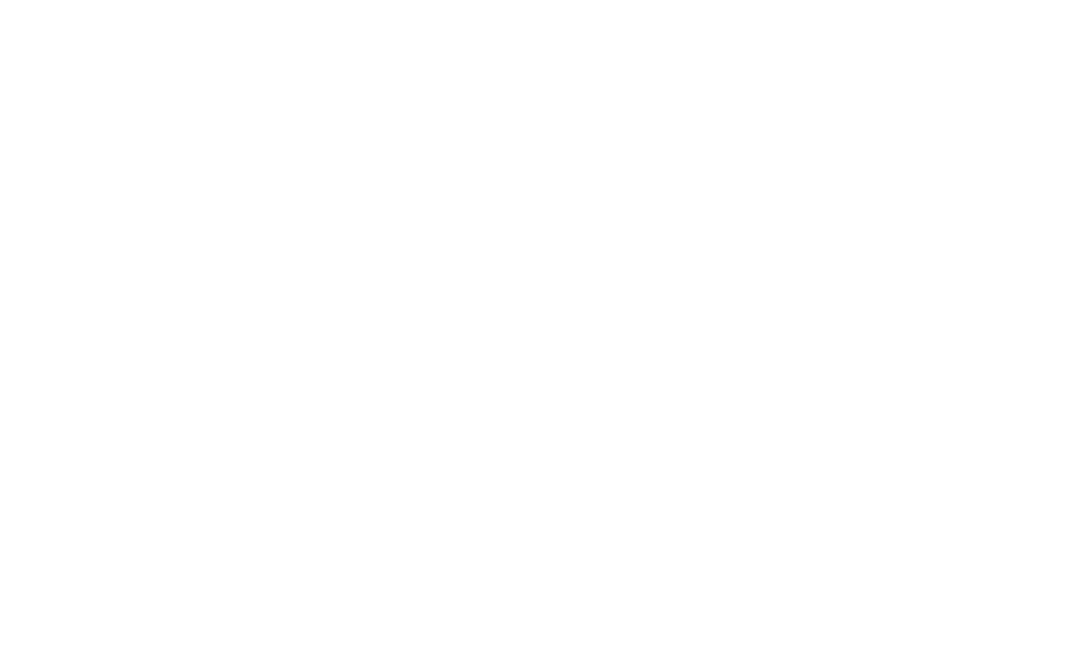
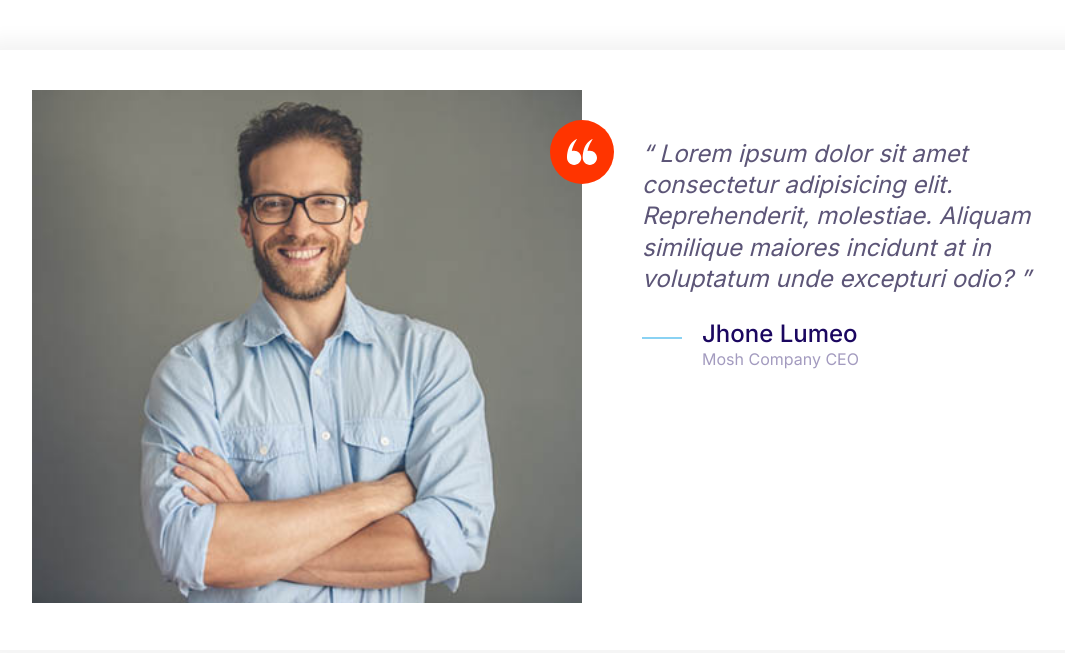
Before and after one commit to imArslanJavaScriptor/Arslan-Cloned-Moshify-Website, a plain HTML site: page index.html in a window 1280 px wide. Shown: the whole page, without its empty margins (58-1123 px from the left). Drawn offline with Linux system fonts and the light colour scheme.

Commit message:
Define styles for testimonial component.

```diff
--- a/CSS/styles.css
+++ b/CSS/styles.css
@@ -162,9 +162,18 @@ a {
   height: 40px;
 }
 
+.icon--small {
+  width: 30px;
+  height: 30px;
+}
+
 .icon--primary {
   /* Fill Property only use for svg*/
   fill: var(--color-primary);
+}
+
+.icon--white {
+  fill: #fff;
 }
 
 .icon-container {
@@ -175,6 +184,10 @@ a {
   display: inline-flex;
   justify-content: center;
   align-items: center;
+}
+
+.icon-container--accent {
+  background: var(--color-accent);
 }
 
 /* Buttons */
@@ -445,3 +458,34 @@ a {
     grid-template-columns: repeat(3, 1fr);
   }
 }
+
+
+/* Testimonials */
+.testimonial {
+  padding: 4rem;
+}
+
+.testimonial__image {
+  position: relative;
+}
+
+.testimonial__image > img {
+  width: 100%;
+}
+
+.testimonial__image > .icon-container {
+  position: absolute;
+  top: 3rem;
+  right: -32px;
+}
+
+@media screen and (min-width: 768px) {
+  .testimonial .quote,
+  .testimonial .quote__author {
+    font-size: 2.4rem;
+  }
+
+  .testimonial .quote {
+    margin-left: 6rem;
+  }
+}
--- a/index.html
+++ b/index.html
@@ -11,8 +11,38 @@
     <link rel="stylesheet" href="CSS/styles.css">
 </head>
 
-<body>
-
+<body style="padding: 5rem;">
+    <div class="card testimonial">
+        <div class="grid grid--1x2">
+            <div class="testimonial__image">
+                <img src="images/testimonial.jpg" alt="A happy, smiling customer">
+                <span class="icon-container icon-container--accent">
+                    <svg class="icon icon--white icon--small">
+                        <use xlink:href="images/sprite.svg#quotes"></use>
+                    </svg>
+                </span>
+            </div>
+            <blockquote class="quote">
+                <p class="quote__text">
+                    Lorem ipsum dolor sit amet consectetur adipisicing elit. Reprehenderit, molestiae. Aliquam similique maiores
+                    incidunt at in voluptatum unde excepturi odio?
+                </p>
+                <footer>
+                    <div class="media">
+                        <div class="media__image">
+                            <svg class="icon icon--primary quote__line">
+                                <use xlink:href="images/sprite.svg#line"></use>
+                            </svg>
+                        </div>
+                        <div class="media__body">
+                            <h3 class="media__title quote__author">Jhone Lumeo</h3>
+                            <p class="quote__organization">Mosh Company CEO</p>
+                        </div>
+                    </div>
+                </footer>
+            </blockquote>
+        </div>
+    </div>
 </body>
 
 </html>
```
Also changed, not shown: Components/testimonial.html (added, +31 -0 lines).
